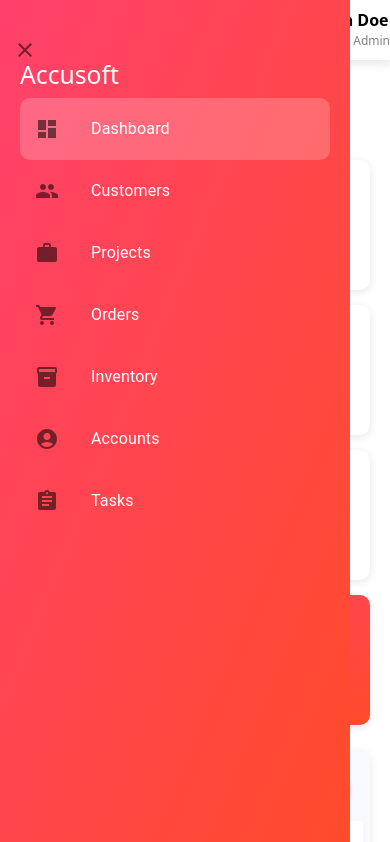
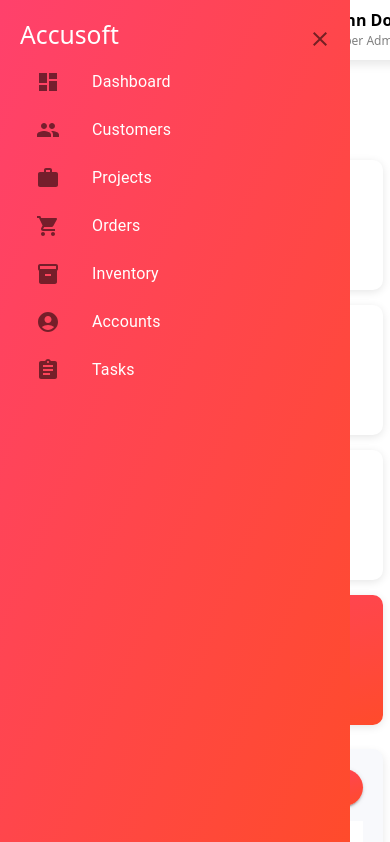
Before and after one commit to kalaivkv/Typescript-Task, a React (Vite) app: page / in a window 390 px wide. Shown: the top 842 px of the page. Built offline with nearby package versions, Linux system fonts and the light colour scheme; grey boxes are pictures that could not be loaded.

Commit message:
Updated files

```diff
--- a/package.json
+++ b/package.json
@@ -1,9 +1,12 @@
 {
+  "homepage":"https://kalaivkv.github.io/Typescript-Task",
   "name": "project1",
   "private": true,
   "version": "0.0.0",
   "type": "module",
   "scripts": {
+    "predeploy":"npm run build",
+    "deploy":"gh-pages -d build",
     "dev": "vite",
     "build": "tsc -b && vite build",
     "lint": "eslint .",
--- a/src/NewCustomer.tsx
+++ b/src/NewCustomer.tsx
@@ -1,4 +1,3 @@
-import React from "react";
 import { FaUser, FaCommentDots, FaPhone } from "react-icons/fa";
 import "./NewCustomer.css";
 import { Avatar, Button, Card, CardContent, Typography } from "@mui/material";
--- a/src/Sidebar.tsx
+++ b/src/Sidebar.tsx
@@ -35,8 +35,18 @@ const Sidebar: React.FC<SidebarProps> = ({ isOpen, toggleSidebar }) => {
 
   return (
     <div className={`sidebar ${isOpen ? "sidebar-open" : "sidebar-closed"}`}>
-      {/* Close Button (Visible only in Mobile View) */}
-      <IconButton className="close-btn" onClick={toggleSidebar}>
+      {/* Close Button (Only Visible in Mobile View) */}
+      <IconButton
+        className="close-btn"
+        onClick={toggleSidebar}
+        style={{
+          display: window.innerWidth <= 768 ? "block" : "none", // Hide on large screens
+          position: "absolute",
+          top: "10px",
+          right: "10px",
+          zIndex: 1000,
+        }}
+      >
         <CloseIcon />
       </IconButton>
 
@@ -46,7 +56,7 @@ const Sidebar: React.FC<SidebarProps> = ({ isOpen, toggleSidebar }) => {
         {menuItems.map(({ name, icon }) => (
           <ListItem
             key={name}
-            button
+            component="div" // Fix: Replace `button` prop with `component="div"`
             className={activeItem === name ? "active" : ""}
             onClick={() => handleItemClick(name)}
           >
--- a/src/StatsCards.tsx
+++ b/src/StatsCards.tsx
@@ -5,7 +5,7 @@ import "./StatsCards.css";
 interface StatItem {
   value: string;
   label: string;
-  icon: JSX.Element;
+  icon: React.ReactNode;
   special?: boolean;
 }
 
--- a/src/Styles.css
+++ b/src/Styles.css
@@ -1,8 +1,10 @@
+/* App Layout */
 .app-container {
   display: flex;
   height: 100vh;
 }
 
+/* Sidebar Styles */
 .sidebar {
   width: 350px;
   height: 100vh;
@@ -12,7 +14,7 @@
   position: fixed;
   left: 0;
   top: 0;
-    transition: all 0.3s ease-in-out;
+  transition: left 0.3s ease-in-out;
   z-index: 1000;
 }
 
@@ -33,6 +35,7 @@
   border-radius: 10px;
 }
 
+/* Close Button (Hidden on Large Screens) */
 .close-btn {
   display: none;
   position: absolute;
@@ -41,6 +44,7 @@
   color: white;
 }
 
+/* Main Content (Adjusts Based on Sidebar) */
 .main-content {
   flex-grow: 1;
   margin-left: 350px;
@@ -49,23 +53,27 @@
   transition: margin-left 0.3s ease-in-out;
 }
 
-.sidebar-closed .main-content {
+/* When Sidebar is Closed */
+.sidebar-closed {
+  left: -350px;
+}
+
+.sidebar-closed + .main-content {
   margin-left: 0;
 }
 
+/* Responsive Styles for Mobile */
 @media (max-width: 768px) {
   .sidebar {
-      width: 0;
     left: -350px;
-      transition: left 0.3s ease-in-out;
-  }
-  .close-btn {
-    display: block;
   }
 
   .sidebar-open {
-      width: 350px;
     left: 0;
+  }
+
+  .close-btn {
+    display: block; /* Visible only in Mobile */
   }
 
   .main-content {
```
Lines whose indentation alone changed are shown as unchanged.
